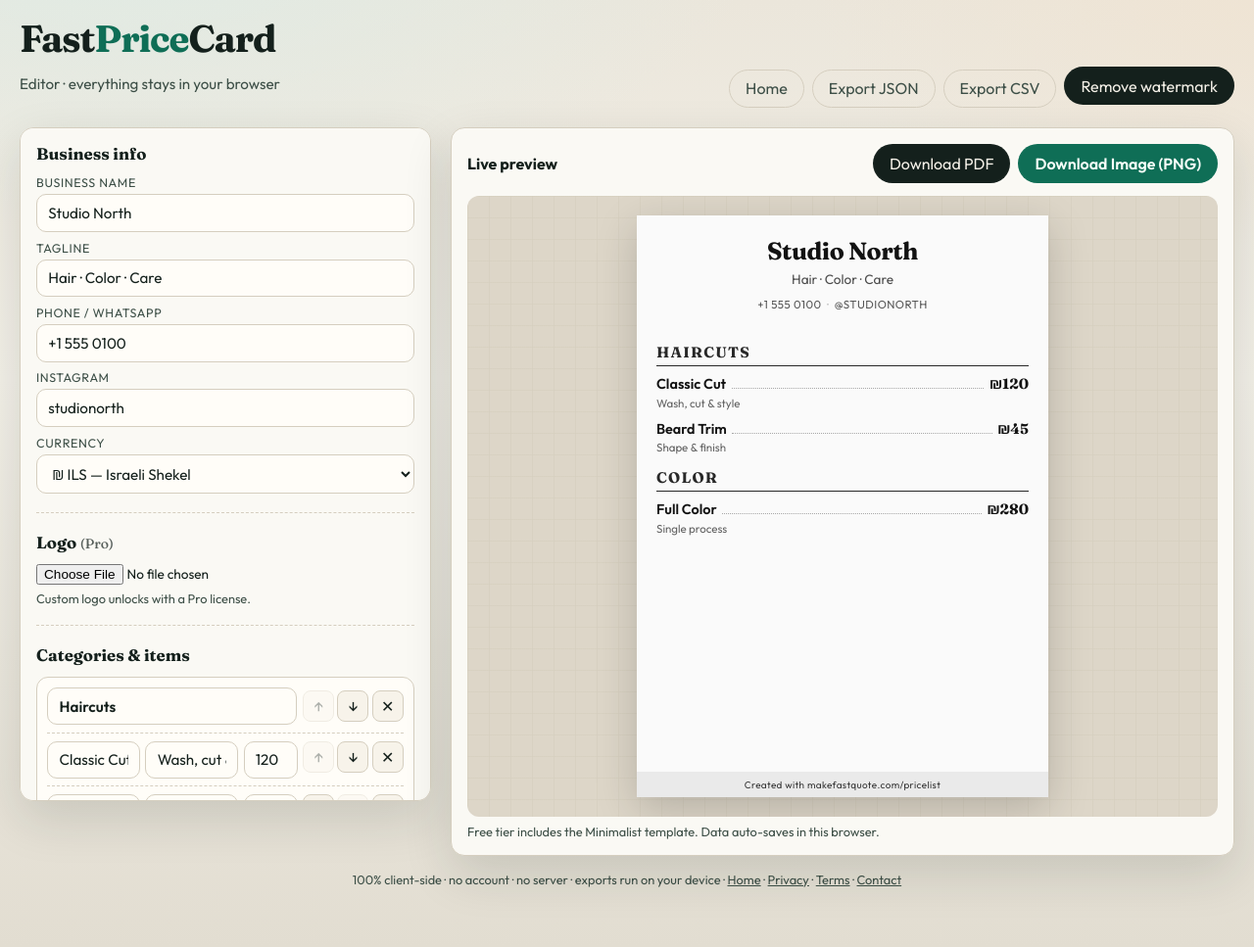
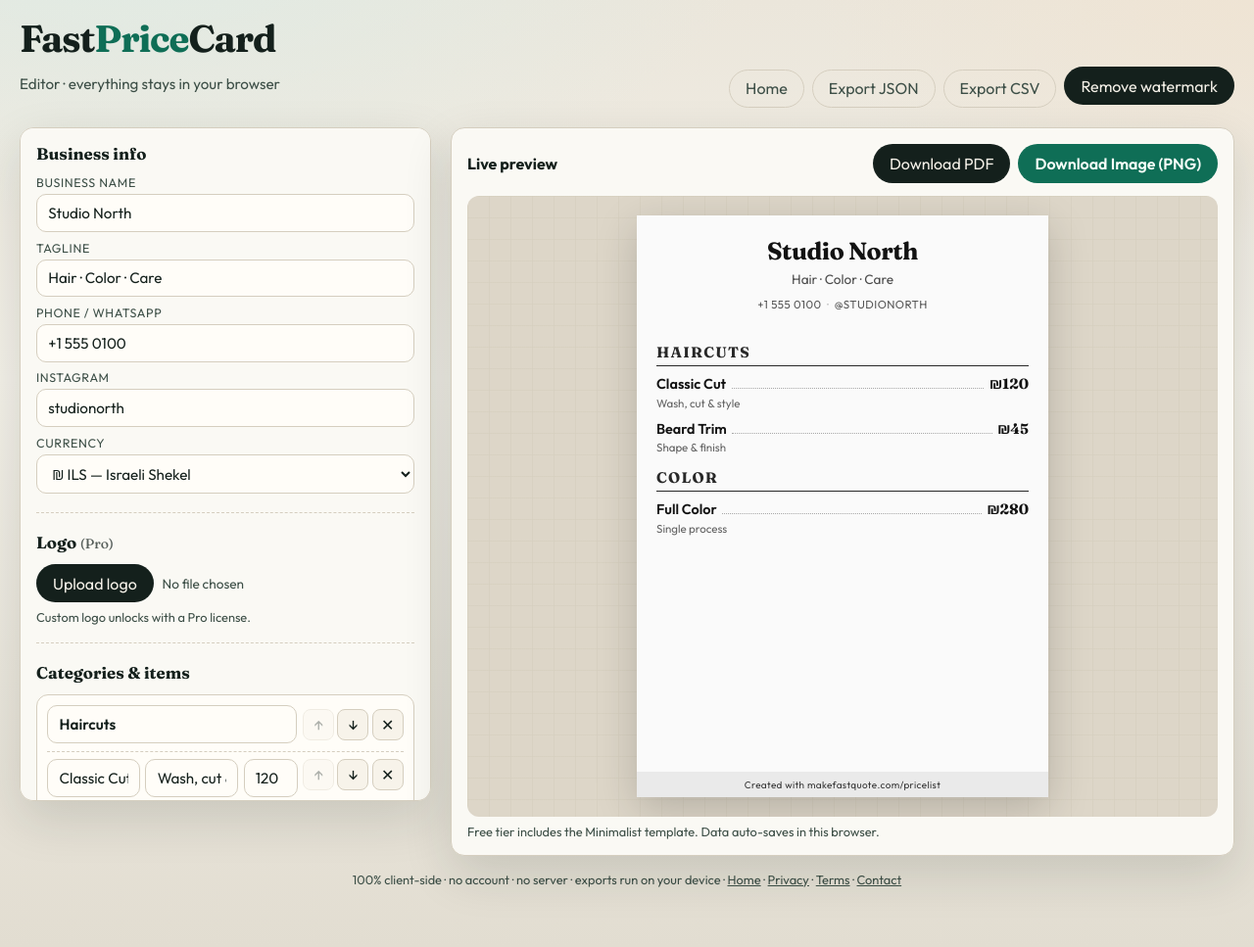
Before and after one commit to mkkCoder/makepricecard, a plain HTML site: page app.html in a window 1280 px wide. Shown: the whole page at 98% size. Drawn offline with nearby package versions, Linux system fonts and the light colour scheme.

Commit message:
Replace native file input with a styled Upload logo button.
Co-authored-by: Cursor <cursoragent@cursor.com>

```diff
--- a/app.html
+++ b/app.html
@@ -73,7 +73,11 @@
           <section class="section">
             <h2>Logo <small style="font-weight: 400; opacity: 0.7">(Pro)</small></h2>
             <div class="logo-row">
-              <input id="logo-input" type="file" accept="image/*" />
+              <input id="logo-input" type="file" accept="image/*" hidden />
+              <button type="button" class="btn-secondary" id="logo-pick" style="width: auto">
+                Upload logo
+              </button>
+              <span class="logo-filename" id="logo-filename">No file chosen</span>
               <img id="logo-preview" alt="Logo preview" hidden />
               <button type="button" class="btn-ghost" id="logo-clear" hidden style="width: auto">
                 Clear
--- a/css/app.css
+++ b/css/app.css
@@ -733,12 +733,17 @@ label.field select:focus,
 .logo-row {
   display: flex;
   flex-wrap: wrap;
-  gap: 0.5rem;
+  gap: 0.55rem;
   align-items: center;
 }
 
-.logo-row input[type="file"] {
+.logo-filename {
   font-size: 0.85rem;
+  color: var(--ink-soft);
+  max-width: 12rem;
+  overflow: hidden;
+  text-overflow: ellipsis;
+  white-space: nowrap;
 }
 
 #logo-preview {
--- a/js/app.js
+++ b/js/app.js
@@ -122,6 +122,7 @@ function renderEditor() {
   // Logo UI
   const logoPreview = $('#logo-preview');
   const logoClear = $('#logo-clear');
+  const logoName = $('#logo-filename');
   if (logoPreview) {
     if (state.logoDataUrl && isPro) {
       logoPreview.src = state.logoDataUrl;
@@ -131,6 +132,14 @@ function renderEditor() {
     }
   }
   if (logoClear) logoClear.hidden = !(state.logoDataUrl && isPro);
+  if (logoName) {
+    const file = $('#logo-input')?.files?.[0];
+    if (state.logoDataUrl && isPro) {
+      logoName.textContent = file?.name || 'Logo uploaded';
+    } else {
+      logoName.textContent = 'No file chosen';
+    }
+  }
 }
 
 function categoryBlock(cat, ci) {
@@ -308,6 +317,14 @@ function bindEditor() {
     }
   });
 
+  $('#logo-pick')?.addEventListener('click', () => {
+    if (!isPro) {
+      openPaywall('logo');
+      return;
+    }
+    $('#logo-input')?.click();
+  });
+
   $('#logo-input')?.addEventListener('change', async (e) => {
     if (!isPro) {
       e.target.value = '';
```
